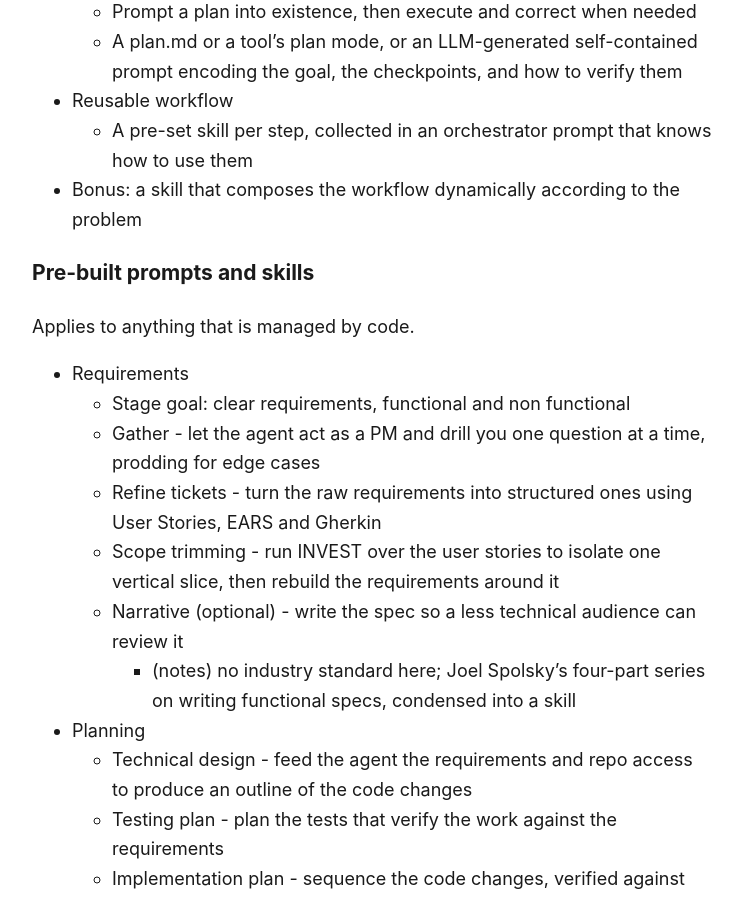
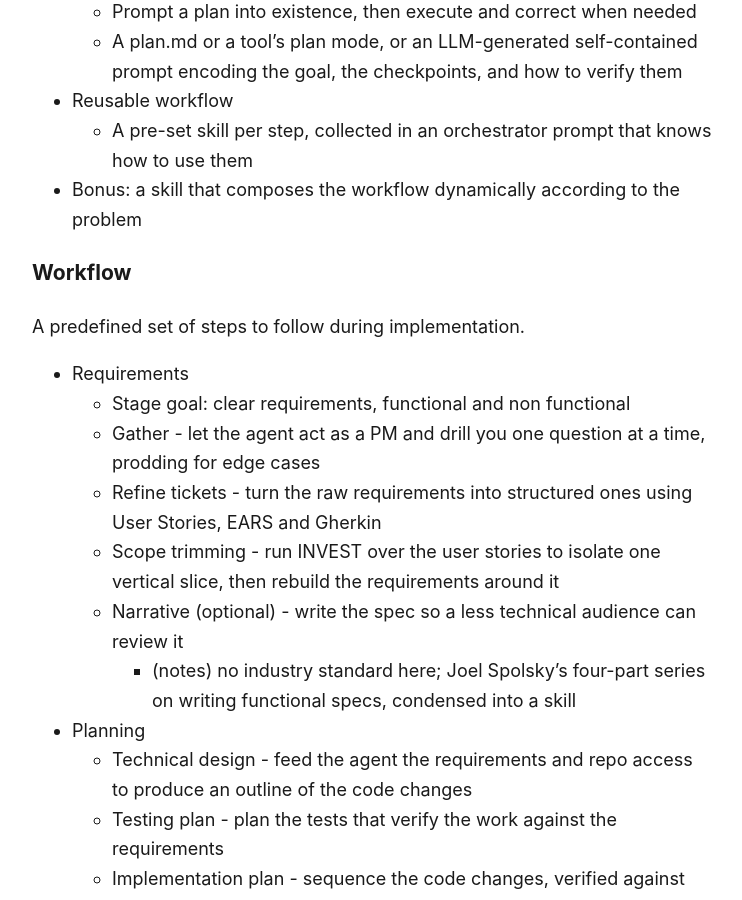
Before and after one commit to galileopy/blog, a Jekyll site: the page built from presentations/ai-assisted-coding-intro/outline.md, in a window 1280 px wide and 900 px high, scrolled down 4192 px. Shown: the whole window, without its empty margins (268-1010 px from the left). Built offline with Jekyll 4.4.1, drawn with Linux system fonts in a browser that asks for light colours; our own code applies the rules of GitHub Pages for plain Markdown files.

Commit message:
docs(presentations): retitle the stage overview slide to workflow

```diff
--- a/presentations/ai-assisted-coding-intro/index.html
+++ b/presentations/ai-assisted-coding-intro/index.html
@@ -404,7 +404,8 @@
 <section class="s-canvas">
   <div class="slide-inner">
     <p class="eyebrow">Workflows</p>
-    <h3 class="d-lg" style="margin-bottom:32px;">Pre-built prompts and skills</h3>
+    <h3 class="d-lg" style="margin-bottom:10px;">Workflow</h3>
+    <p class="body muted" style="margin-bottom:32px;">A predefined set of steps to follow during implementation.</p>
     <div class="grid-3">
       <article class="card">
         <span class="card-num">01</span>
--- a/presentations/ai-assisted-coding-intro/outline.md
+++ b/presentations/ai-assisted-coding-intro/outline.md
@@ -142,8 +142,8 @@ Same goal, three runs. What changes is when the correction was authored.
       how to use them
 - Bonus: a skill that composes the workflow dynamically according to the problem
 
-### Pre-built prompts and skills
-Applies to anything that is managed by code.
+### Workflow
+A predefined set of steps to follow during implementation.
 
 - Requirements
     - Stage goal: clear requirements, functional and non functional
```
Also changed, not shown: 1 other file.
